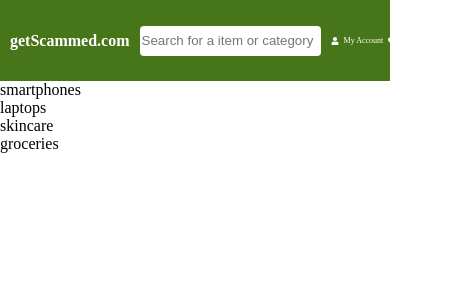
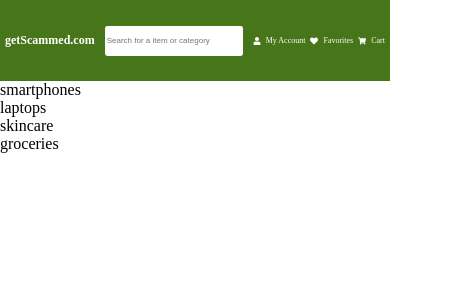
Before and after one commit to furkansahanderyol/E-Commerce-Site, a Next.js app: page / in a window 390 px wide. Shown: the top 300 px of the page, 463 px wide, since content can reach past the window. Built offline with nearby package versions, Linux system fonts and the light colour scheme.

Commit message:
media querys added to Header component for mobile devices

```diff
--- a/styles/commonComponentStyles/header.module.css
+++ b/styles/commonComponentStyles/header.module.css
@@ -6,6 +6,8 @@
   align-items: center;
 
   padding: 20px 20px;
+
+  transition: all 0.2s ease-in-out;
 }
 
 .header {
@@ -14,6 +16,7 @@
   color: white;
   user-select: none;
   cursor: pointer;
+  transition: all 0.2s ease-in-out;
 }
 
 .input {
@@ -24,6 +27,7 @@
   flex-shrink: 0;
 
   border-radius: 0.3em;
+  transition: all 0.2s ease-in-out;
 }
 
 .navigation_list {
@@ -50,6 +54,7 @@
   cursor: pointer;
 
   color: white;
+  transition: all 0.2s ease-in-out;
 }
 
 .list_item:hover svg {
@@ -105,3 +110,40 @@
     padding-left: 0;
   }
 }
+
+@media all and (max-width: 540px) {
+  .wrapper {
+    padding: 20px 5px;
+  }
+
+  .header {
+    font-size: 12px;
+  }
+
+  .list_item {
+    font-size: 8px;
+  }
+
+  .input {
+    width: 150px;
+    font-size: 8px;
+  }
+}
+
+@media all and (max-width: 280px) {
+  .wrapper {
+    padding: 20px 0px;
+  }
+
+  .header {
+    font-size: 10px;
+  }
+
+  .list_item {
+    font-size: 6px;
+  }
+
+  .input {
+    width: 50px;
+  }
+}
--- a/styles/globals.css
+++ b/styles/globals.css
@@ -11,6 +11,11 @@ h1 {
   margin: 0;
 }
 
+html,
+body {
+  overflow-x: hidden;
+}
+
 a {
   text-decoration: none;
   color: inherit;
```
